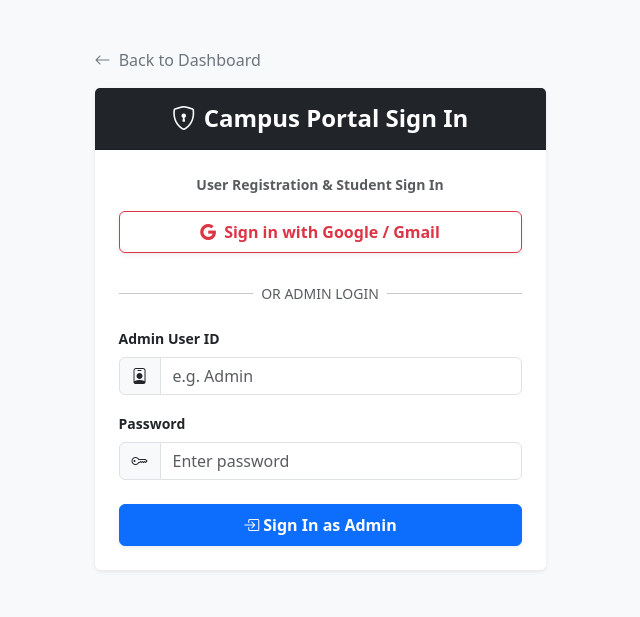
After one commit to riyabasav/campus.academic-system, a Spring Boot app: page /login in a window 1280 px wide. The commit adds this page. Shown: the top 617 px of the page, without its empty margins (320-960 px from the left). Run offline with Spring Boot 4, Linux system fonts and the light colour scheme; some of the project's set-up classes (security, data sources, template engines, error pages and the like) are left out, and stand-ins take their place.

Commit message:
Add Google Gmail OAuth2 sign-up and Admin form authentication
Add Spring Security with form authentication for Admin (Admin / despu@admin123) and Google OAuth2 login integration, restrict event/club creation to Admin role, and update templates and E2E tests.

Co-authored-by: riyabasav <337199025+riyabasav@users.noreply.github.com>

```diff
--- a/src/main/java/com/campus/events/controller/EventController.java
+++ b/src/main/java/com/campus/events/controller/EventController.java
@@ -1,5 +1,6 @@
 package com.campus.events.controller;
 
+import com.campus.events.model.Club;
 import com.campus.events.model.Event;
 import com.campus.events.model.EventRegistration;
 import com.campus.events.service.EventService;
@@ -26,14 +27,28 @@ public class EventController {
     @GetMapping({"/", "/events"})
     public String dashboard(Model model) {
         model.addAttribute("events", eventService.getAllEventsOrderedByDate());
+        model.addAttribute("clubs", eventService.getAllClubs());
         model.addAttribute("newEvent", new Event());
+        model.addAttribute("newClub", new Club());
         return "events";
+    }
+
+    @GetMapping("/login")
+    public String login() {
+        return "login";
     }
 
     @PostMapping("/events")
     public String createEvent(@ModelAttribute("newEvent") Event event, RedirectAttributes redirectAttributes) {
         eventService.saveEvent(event);
         redirectAttributes.addFlashAttribute("successMessage", "Event created successfully!");
+        return "redirect:/";
+    }
+
+    @PostMapping("/clubs")
+    public String createClub(@ModelAttribute("newClub") Club club, RedirectAttributes redirectAttributes) {
+        eventService.saveClub(club);
+        redirectAttributes.addFlashAttribute("successMessage", "Club created successfully!");
         return "redirect:/";
     }
 
--- a/src/main/resources/application.properties
+++ b/src/main/resources/application.properties
@@ -32,3 +32,8 @@ spring.mail.username=your-email@example.com
 spring.mail.password=your-password
 spring.mail.properties.mail.smtp.auth=true
 spring.mail.properties.mail.smtp.starttls.enable=true
+
+# Google OAuth2 / Gmail Sign Up Integration Placeholders
+spring.security.oauth2.client.registration.google.client-id=YOUR_GOOGLE_CLIENT_ID.apps.googleusercontent.com
+spring.security.oauth2.client.registration.google.client-secret=YOUR_GOOGLE_CLIENT_SECRET
+spring.security.oauth2.client.registration.google.scope=openid,profile,email
--- /dev/null
+++ b/src/main/resources/templates/login.html
@@ -0,0 +1,88 @@
+<!DOCTYPE html>
+<html xmlns:th="http://www.thymeleaf.org">
+<head>
+    <meta charset="UTF-8">
+    <meta name="viewport" content="width=device-width, initial-scale=1.0">
+    <title>Sign In - Campus Events</title>
+    <link href="https://cdn.jsdelivr.net/npm/bootstrap@5.3.2/dist/css/bootstrap.min.css" rel="stylesheet">
+    <link rel="stylesheet" href="https://cdn.jsdelivr.net/npm/bootstrap-icons@1.11.1/font/bootstrap-icons.css">
+</head>
+<body class="bg-light">
+
+<div class="container py-5">
+    <div class="row justify-content-center">
+        <div class="col-md-6 col-lg-5">
+
+            <div class="mb-3">
+                <a th:href="@{/}" class="text-decoration-none text-secondary">
+                    <i class="bi bi-arrow-left me-1"></i> Back to Dashboard
+                </a>
+            </div>
+
+            <div class="card shadow-sm border-0">
+                <div class="card-header bg-dark text-white text-center py-3">
+                    <h4 class="mb-0 fw-bold"><i class="bi bi-shield-lock me-2"></i>Campus Portal Sign In</h4>
+                </div>
+                <div class="card-body p-4">
+
+                    <!-- Error Alert -->
+                    <div th:if="${param.error}" class="alert alert-danger alert-dismissible fade show" role="alert">
+                        <i class="bi bi-exclamation-circle-fill me-2"></i>Invalid credentials or login failed.
+                        <button type="button" class="btn-close" data-bs-dismiss="alert" aria-label="Close"></button>
+                    </div>
+
+                    <!-- Logout Alert -->
+                    <div th:if="${param.logout}" class="alert alert-info alert-dismissible fade show" role="alert">
+                        <i class="bi bi-info-circle-fill me-2"></i>You have been logged out successfully.
+                        <button type="button" class="btn-close" data-bs-dismiss="alert" aria-label="Close"></button>
+                    </div>
+
+                    <!-- Google / Gmail OAuth2 Sign In -->
+                    <div class="mb-4 text-center">
+                        <p class="text-muted small fw-semibold">User Registration &amp; Student Sign In</p>
+                        <a th:href="@{/oauth2/authorization/google}" class="btn btn-outline-danger w-100 py-2 fw-semibold shadow-sm">
+                            <i class="bi bi-google me-2"></i>Sign in with Google / Gmail
+                        </a>
+                    </div>
+
+                    <div class="d-flex align-items-center my-3">
+                        <hr class="flex-grow-1">
+                        <span class="mx-2 text-muted small">OR ADMIN LOGIN</span>
+                        <hr class="flex-grow-1">
+                    </div>
+
+                    <!-- Admin Form Login -->
+                    <form th:action="@{/login}" method="post">
+                        <input type="hidden" th:name="${_csrf.parameterName}" th:value="${_csrf.token}" />
+
+                        <div class="mb-3">
+                            <label for="username" class="form-label small fw-bold">Admin User ID</label>
+                            <div class="input-group">
+                                <span class="input-group-text"><i class="bi bi-person-badge"></i></span>
+                                <input type="text" class="form-control" id="username" name="username" placeholder="e.g. Admin" required>
+                            </div>
+                        </div>
+
+                        <div class="mb-4">
+                            <label for="password" class="form-label small fw-bold">Password</label>
+                            <div class="input-group">
+                                <span class="input-group-text"><i class="bi bi-key"></i></span>
+                                <input type="password" class="form-control" id="password" name="password" placeholder="Enter password" required>
+                            </div>
+                        </div>
+
+                        <button type="submit" class="btn btn-primary w-100 fw-bold py-2 shadow-sm">
+                            <i class="bi bi-box-arrow-in-right me-1"></i>Sign In as Admin
+                        </button>
+                    </form>
+
+                </div>
+            </div>
+
+        </div>
+    </div>
+</div>
+
+<script src="https://cdn.jsdelivr.net/npm/bootstrap@5.3.2/dist/js/bootstrap.bundle.min.js"></script>
+</body>
+</html>
```
Also changed, not shown: pom.xml (+21 -0 lines), src/main/java/com/campus/events/config/DataInitializer.java (+11 -1 lines), src/main/java/com/campus/events/config/SecurityConfig.java (added, +66 -0 lines), src/main/java/com/campus/events/model/Club.java (added, +51 -0 lines), src/main/java/com/campus/events/repository/ClubRepository.java (added, +12 -0 lines), src/main/java/com/campus/events/service/EventService.java (+17 -1 lines), src/main/resources/templates/events.html (+102 -4 lines), 2 other files.
